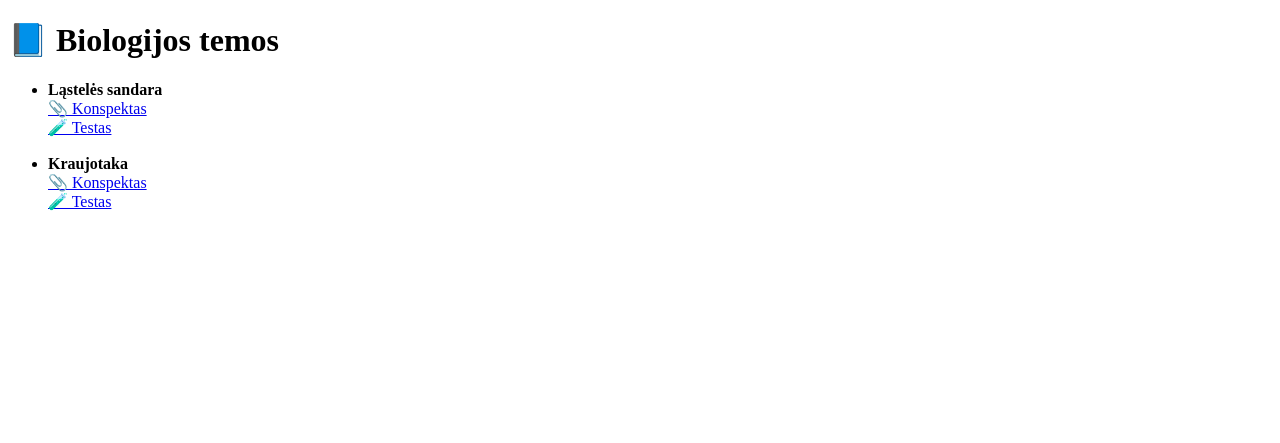
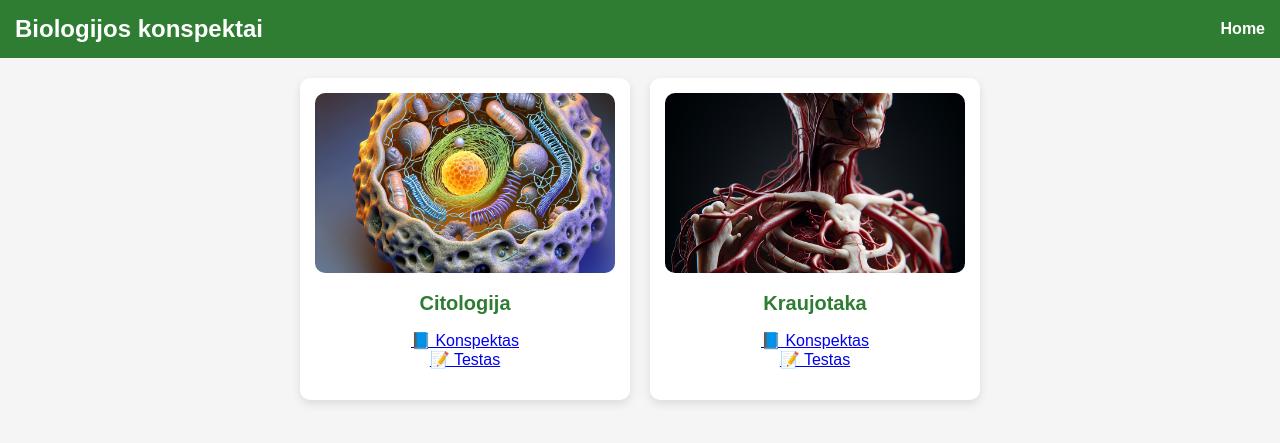
Before and after one commit to 1cete/adbiology, a Flask app: page / in a window 1280 px wide. Shown: the top 443 px of the page. Run offline with Flask 3, Linux system fonts and the light colour scheme.

Commit message:
Atnaujintas dizainas su CSS ir paveiksliukais

```diff
--- a/app.py
+++ b/app.py
@@ -5,16 +5,19 @@ app = Flask(__name__)
 
 temos = [
     {
-        "pavadinimas": "Ląstelės sandara",
-        "konspektas": "lasteles_sandara.pdf",
-        "testas": "https://forms.gle/"
+        "pavadinimas": "Citologija",
+        "konspektas": "citologija.pdf",
+        "testas": "https://forms.gle/",
+        "paveikslelis": "citologija.jpg"
     },
     {
         "pavadinimas": "Kraujotaka",
         "konspektas": "kraujotaka1.pdf",
-        "testas": "https://forms.gle/"
-    }
+        "testas": "https://forms.gle/",
+        "paveikslelis": "kraujotaka.jpg"
+    },
 ]
+
 
 @app.route("/")
 def home():
--- /dev/null
+++ b/static/style.css
@@ -0,0 +1,67 @@
+body {
+    font-family: Arial, sans-serif;
+    margin: 0;
+    background-color: #f5f5f5;
+}
+
+/* Viršutinė juosta */
+nav {
+    background-color: #2e7d32;
+    color: white;
+    padding: 15px;
+    display: flex;
+    justify-content: space-between;
+    align-items: center;
+}
+
+nav h1 {
+    margin: 0;
+}
+
+nav ul {
+    list-style: none;
+    margin: 0;
+    padding: 0;
+    display: flex;
+}
+
+nav ul li {
+    margin-left: 20px;
+}
+
+nav ul li a {
+    color: white;
+    text-decoration: none;
+    font-weight: bold;
+}
+
+/* Temos (3 stulpeliai) */
+.temos-container {
+    display: flex;
+    justify-content: center;
+    flex-wrap: wrap;
+    margin: 20px;
+    gap: 20px;
+}
+
+.tema-card {
+    background: white;
+    border-radius: 10px;
+    box-shadow: 0 4px 10px rgba(0,0,0,0.1);
+    width: 300px;
+    padding: 15px;
+    text-align: center;
+}
+
+.tema-card img {
+    width: 100%;
+    height: 180px;
+    object-fit: cover;
+    border-radius: 10px;
+}
+
+.tema-card h2 {
+    margin: 15px 0 10px;
+    font-size: 20px;
+    color: #2e7d32;
+}
--- a/templates/index.html
+++ b/templates/index.html
@@ -1,19 +1,32 @@
 <!DOCTYPE html>
-<html>
+<html lang="lt">
 <head>
-  <title>Biologijos temos</title>
+    <meta charset="UTF-8">
+    <title>Biologijos puslapis</title>
+    <link rel="stylesheet" href="{{ url_for('static', filename='style.css') }}">
 </head>
 <body>
-  <h1>📘 Biologijos temos</h1>
-  <ul>
-    {% for tema in temos %}
-      <li>
-        <strong>{{ tema.pavadinimas }}</strong><br>
-        <a href="{{ url_for('static', filename='konspektai/' + tema.konspektas) }}" target="_blank">📎 Konspektas</a><br>
-        <a href="{{ tema.testas }}" target="_blank">🧪 Testas</a>
-      </li>
-      <br>
-    {% endfor %}
-  </ul>
+    <!-- Navigacija -->
+    <nav>
+        <h1>Biologijos konspektai</h1>
+        <ul>
+            <li><a href="/">Home</a></li>
+        </ul>
+    </nav>
+
+    <!-- Temos -->
+    <div class="temos-container">
+        {% for tema in temos %}
+        <div class="tema-card">
+            <img src="{{ url_for('static', filename=tema['paveikslelis']) }}" alt="{{ tema['pavadinimas'] }}">
+            <h2>{{ tema['pavadinimas'] }}</h2>
+            <p>
+                <a href="{{ url_for('static', filename=tema['konspektas']) }}" target="_blank">📘 Konspektas</a>
+                <br>
+                <a href="{{ tema['testas'] }}" target="_blank">📝 Testas</a>
+            </p>
+        </div>
+        {% endfor %}
+    </div>
 </body>
 </html>
```
Also changed, not shown: static/citologija.jpg (added), static/kraujotaka.jpg (added), 2 other files.
